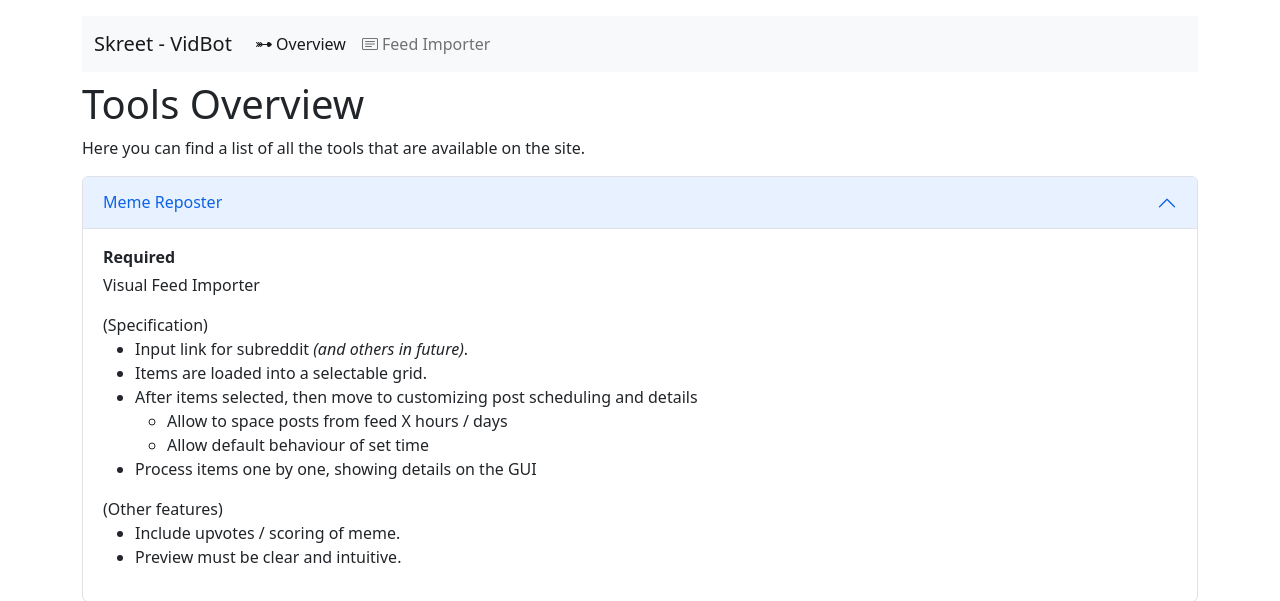
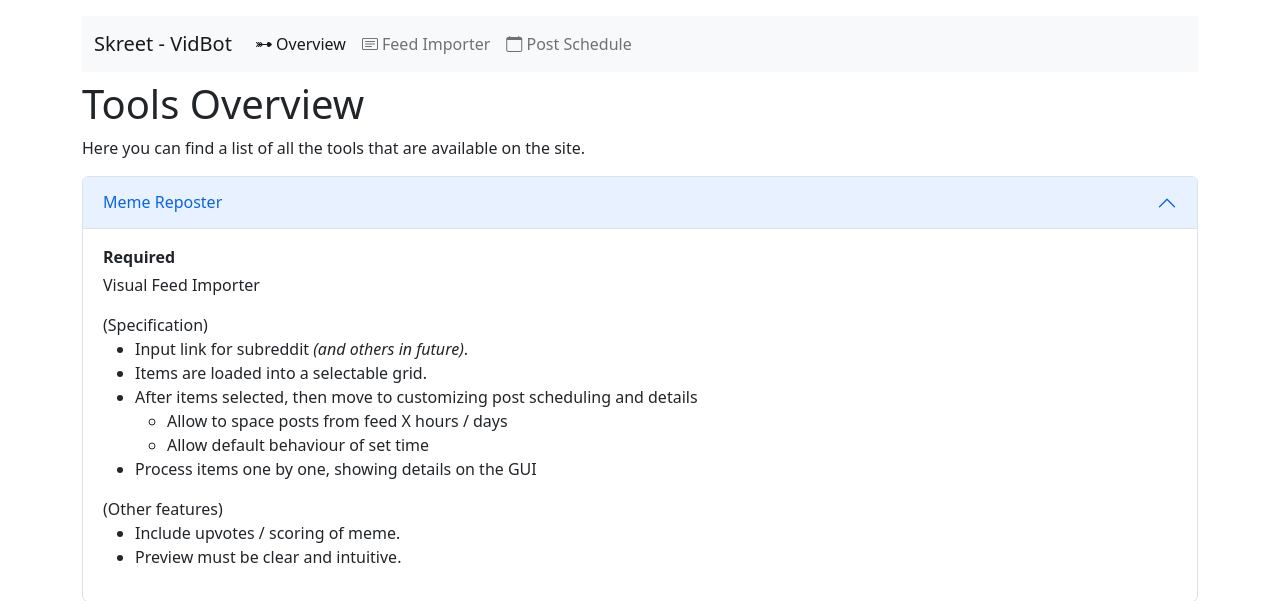
Before and after one commit to Islati/smm-tool-suite, a Flask app: page / in a window 1280 px wide. Shown: the top 601 px of the page. Run offline with Flask 2, Linux system fonts and the light colour scheme; some libraries are stand-ins or nearby versions.

Commit message:
preparing to implement post schedule

```diff
--- a/bot/webapp/templates/base.html
+++ b/bot/webapp/templates/base.html
@@ -43,6 +43,9 @@
                                         <a class="nav-link" href="/feed-importer/"><i class="bi bi-card-text mr-1"></i>
                                             Feed Importer</a>
                                     </li>
+                                    <li class="nav-item">
+                                        <a class="nav-link" href="/feed-manager/"><i class="bi bi-calendar mr-1"></i>
+                                            Post Schedule</a>
                                     {#                                    <li class="nav-item dropdown">#}
                                     {#                                        <a class="nav-link dropdown-toggle" href="#" id="navbarDropdown" role="button"#}
                                     {#                                           data-bs-toggle="dropdown" aria-expanded="false">#}
```
